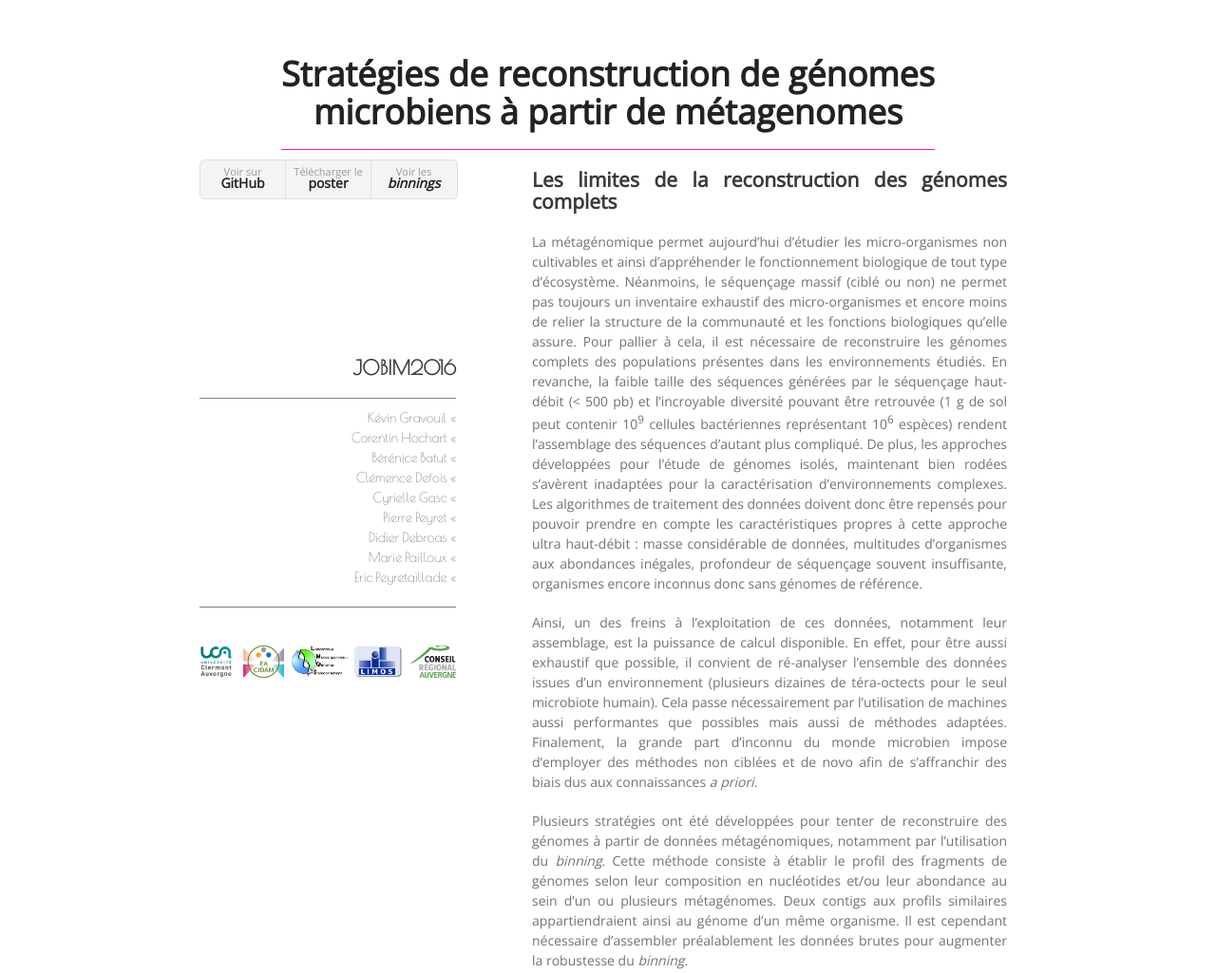
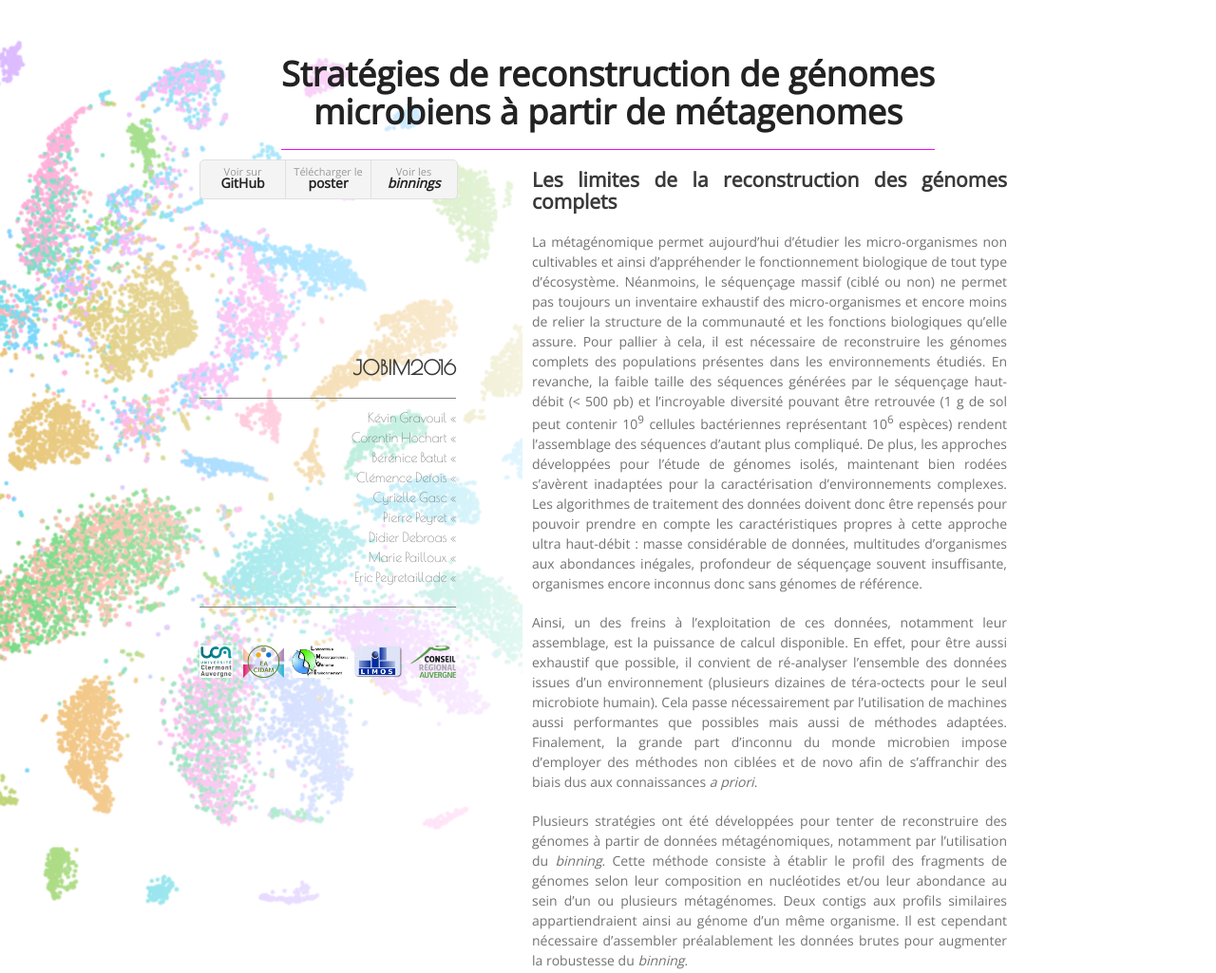
Before and after one commit to keuv-grvl/jobim2016, a plain HTML site: page index.html in a window 1280 px wide. Shown: the top 1025 px of the page at 95% size. Drawn offline with nearby package versions, Linux system fonts and the light colour scheme; a web font is replaced by a local one.

Commit message:
réorganisation images

```diff
--- a/stylesheets/styles.css
+++ b/stylesheets/styles.css
@@ -5,7 +5,7 @@
 body {
 
   background-color: #fff;
-  background-image:url("../bg.png");
+  background-image:url("../img/bg.png");
   background-repeat: no-repeat;
   background-attachment: fixed;
   padding:50px;
```
